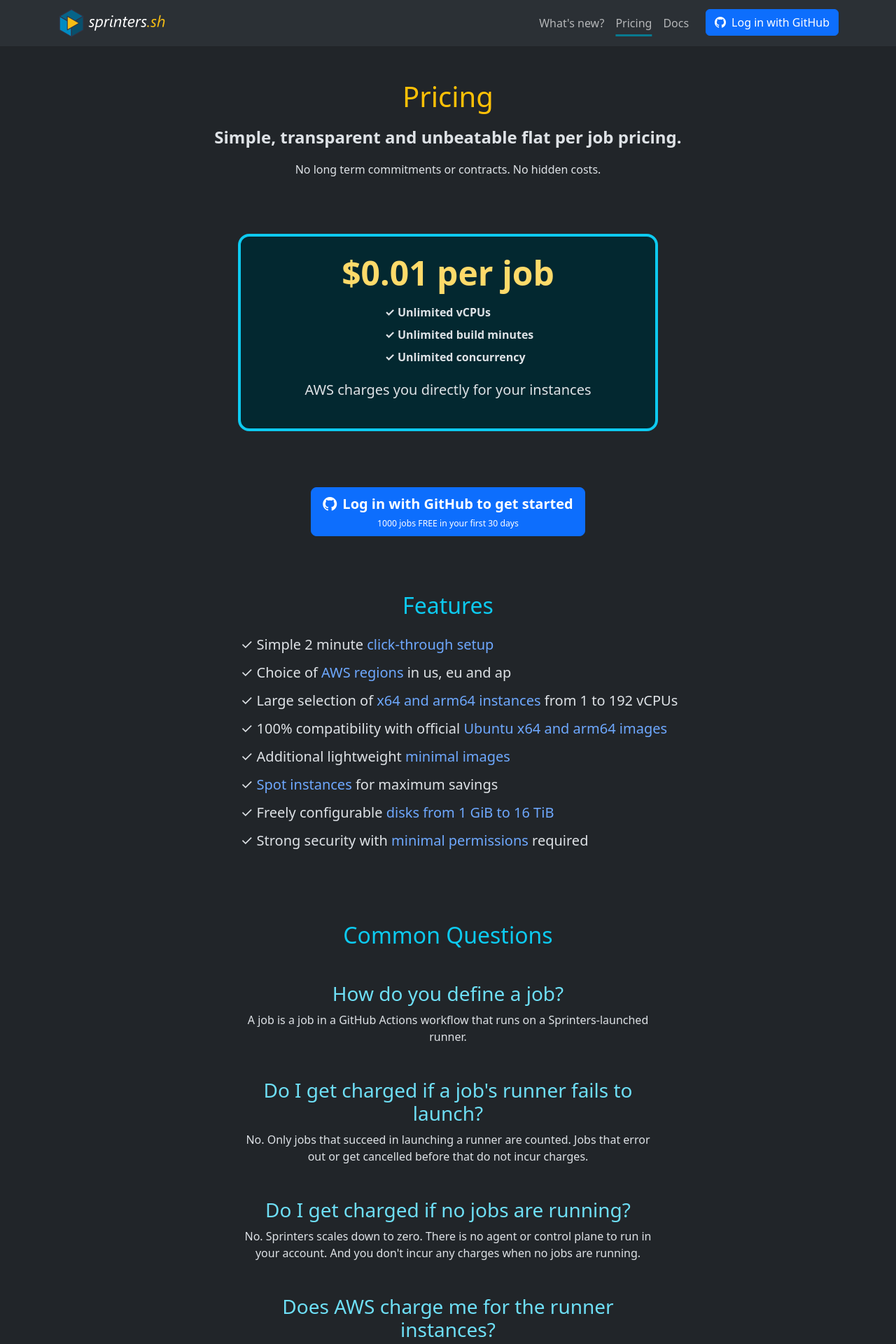
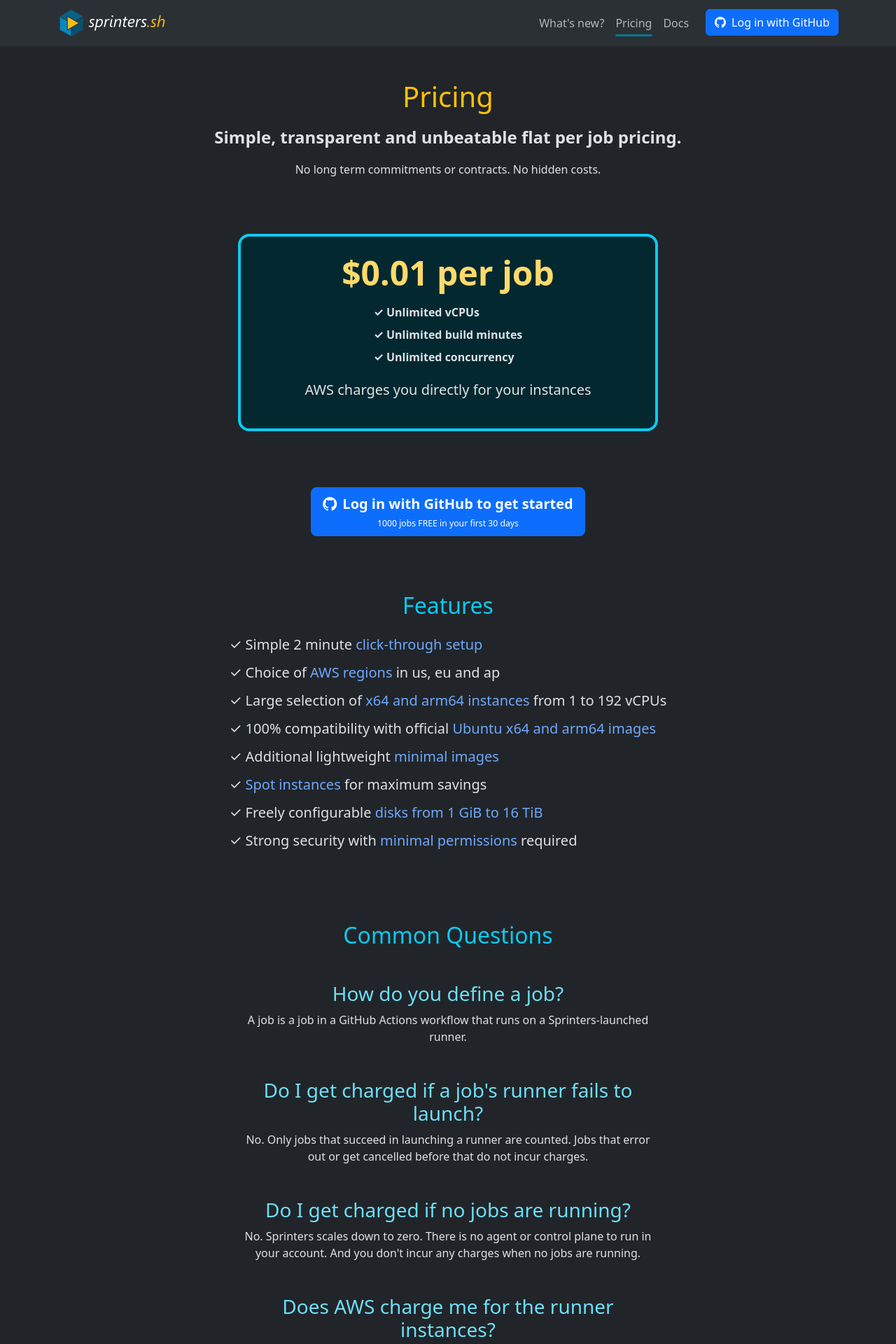
Before and after one commit to sprinters-sh/sprinters.sh, a Jekyll site: the page built from pricing.html, in a window 1280 px wide. Shown: the top 1920 px of the page at 70% size. Built offline with Jekyll 4.4.1, drawn with Linux system fonts in a browser that asks for light colours.

Commit message:
Minor layout tweak

```diff
--- a/assets/sprinters.css
+++ b/assets/sprinters.css
@@ -19,6 +19,10 @@
 }
 
 @media (min-width: 768px) {
+    .fs-md-5 {
+        font-size: 1.25rem !important;
+    }
+
     .fs-md-6 {
         font-size: 1rem !important;
     }
--- a/pricing.html
+++ b/pricing.html
@@ -13,7 +13,7 @@
         <p class="mb-1 fw-semibold lh-base text-warning-emphasis" style="font-size: 48px">$0.01 per job</p>
         <div>
             <div class="text-start d-inline-block">
-                <ul class="lh-lg fw-bold" style="list-style: none;">
+                <ul class="lh-lg fw-bold ps-0" style="list-style: none;">
                     <li>✓ Unlimited vCPUs</li>
                     <li>✓ Unlimited build minutes</li>
                     <li>✓ Unlimited concurrency</li>
@@ -32,7 +32,7 @@
     <h2 class="text-info mb-3">Features</h2>
     <div>
         <div class="text-start d-inline-block">
-            <ul class="lh-lg fs-5" style="list-style: none;">
+            <ul class="lh-lg fs-md-5 ps-0" style="list-style: none;">
                 <li>✓ Simple 2 minute <a href="/docs/setup">click-through setup</a></li>
                 <li>✓ Choice of <a href="/docs/label#placement">AWS regions</a> in us, eu and ap</li>
                 <li>✓ Large selection of <a href="/docs/label#instance-type">x64 and arm64 instances</a> from 1 to 192
```
